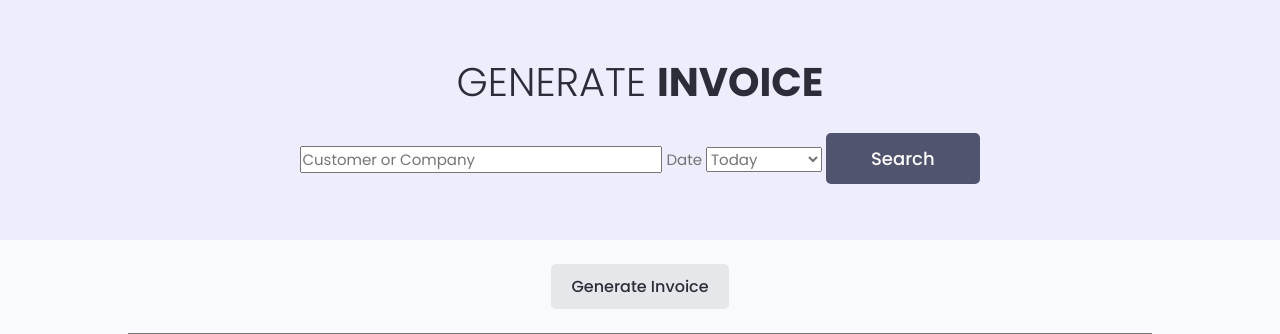
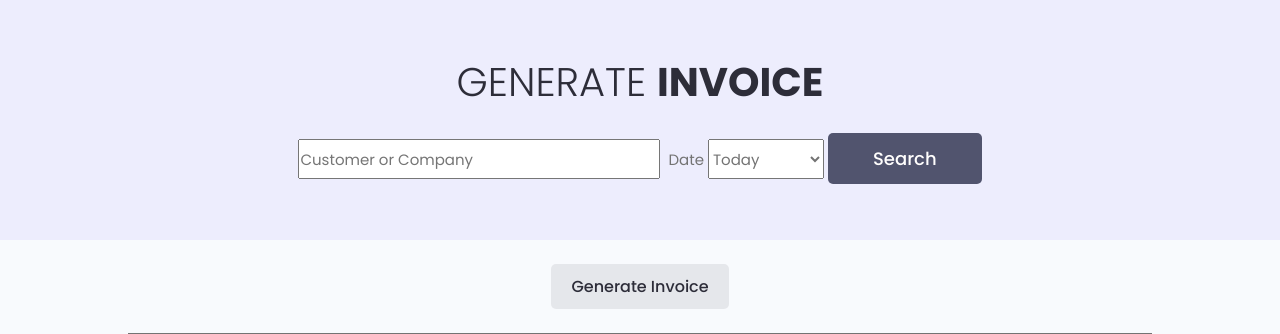
Before and after one commit to ScottKoh04/FLAPP, a Django app: page /generateInvoices/ in a window 1280 px wide. Shown: the part 76-410 px from the top of the page. Run offline with Django 4.2, Linux system fonts and the light colour scheme; a user stored in the database is signed in; data comes from the database, SQL or seed files in the repository; some libraries are stand-ins or nearby versions.

Commit message:
initial baseline for project

```diff
--- a/templates/generateInvoices.html
+++ b/templates/generateInvoices.html
@@ -12,12 +12,8 @@
         <div class="hero-section__search">
           <form method="get">
 
-              <input size="25" type="text" name="search_customer" value="{{ customer }}" placeholder="Customer or Company"/>
-              <!--
-              Date <input size="15" type="text" name="search_startDate" value="{{ startDate }}" placeholder="YYYY-MM-DD"/>
-              to<input size="15" type="text" name="search_endDate" value="{{ endDate }}" placeholder="YYYY-MM-DD"/>
-                -->
-              Date <select name="selected_days" >
+              <input style="height: 40px;" size="25" type="text" name="search_customer" value="{{ customer }}" placeholder="Customer or Company"/>
+              &nbsp;Date <select style="height: 40px;" name="selected_days" >
                       <option value="1" {% if selected_days == '1' %} selected {% endif %}>Today</option>
                       <option value="7" {% if selected_days == '7' %} selected {% endif %}>Last 7 Days</option>
                       <option value="30" {% if selected_days == '30' %} selected {% endif %}>Last 30 Days</option>
```
